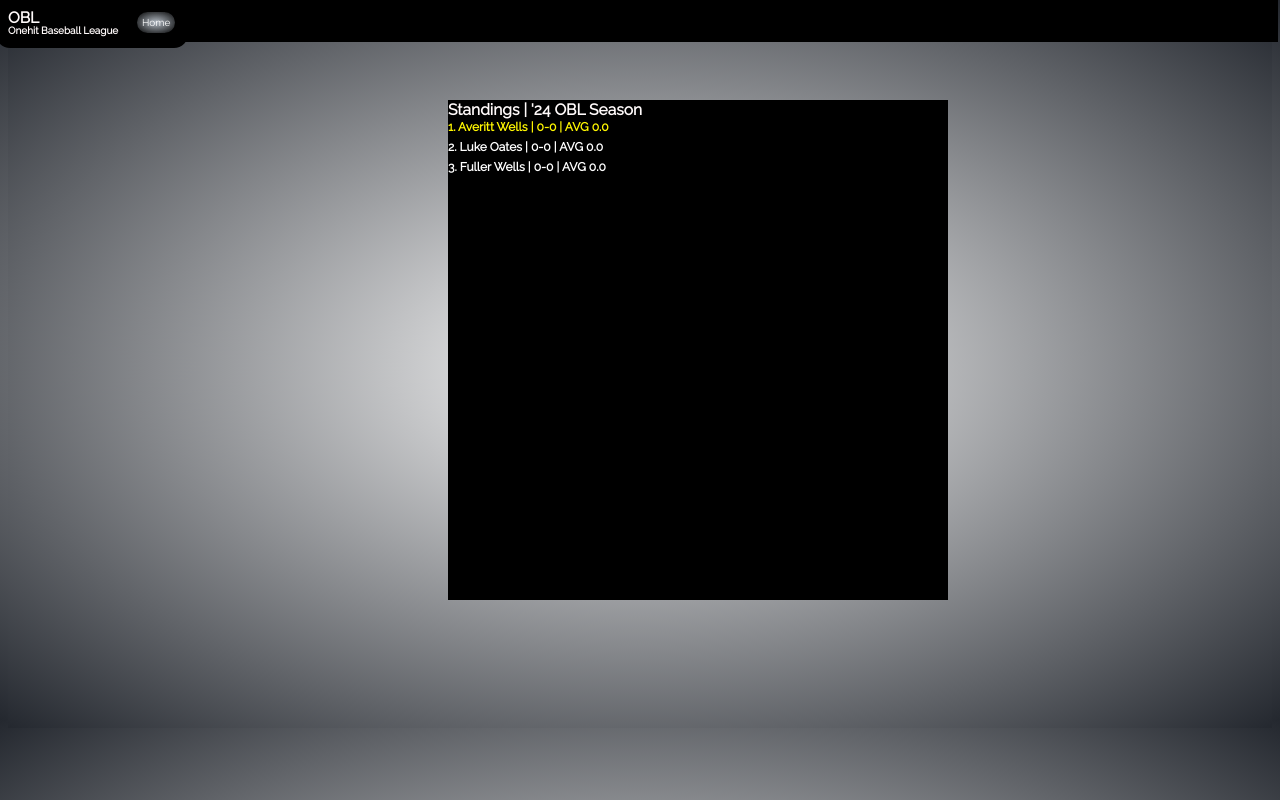
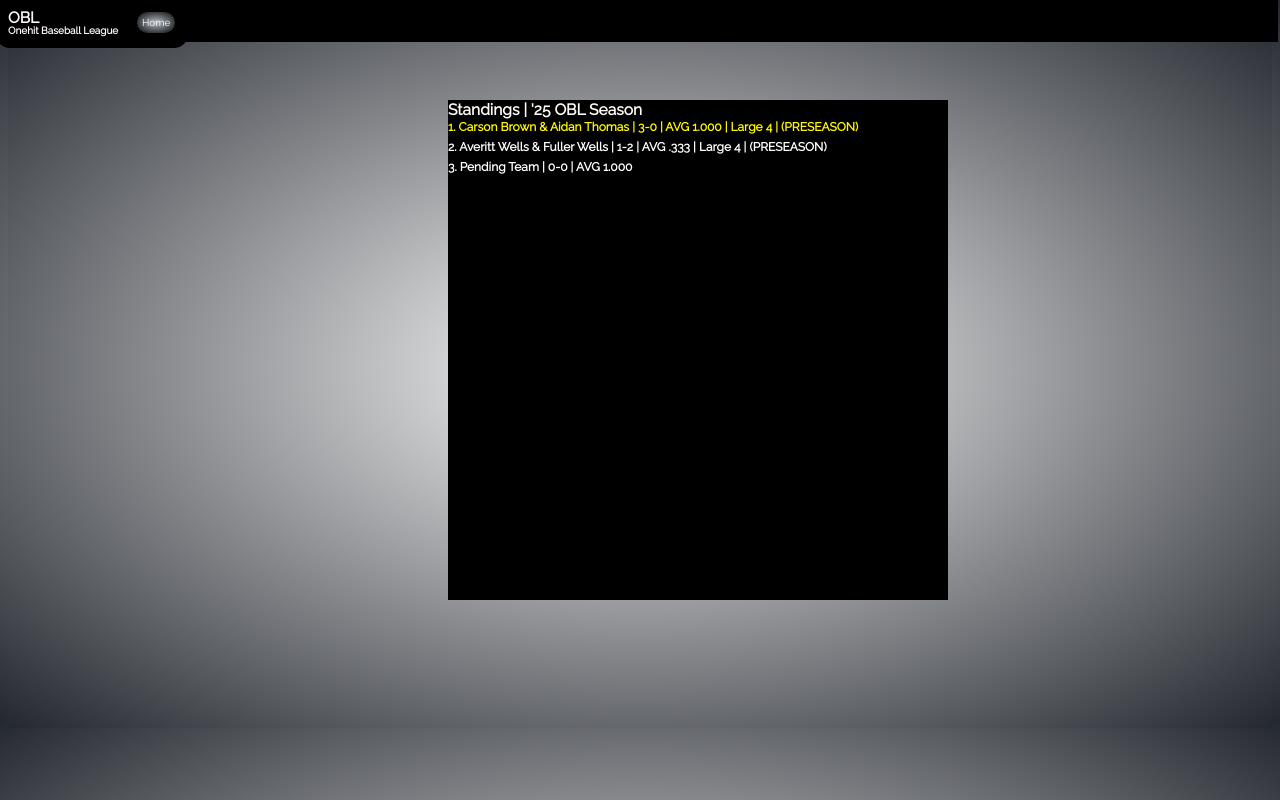
Before and after one commit to Intechill/OBLWebsite, a plain HTML site: page standings/index.html in a window 1280 px wide. Drawn offline with Linux system fonts and the light colour scheme; animation ran at ten frames a second.

Commit message:
Update index.html

```diff
--- a/standings/index.html
+++ b/standings/index.html
@@ -64,19 +64,19 @@
   </p>
 
   <p class="StandingsTeller">
-    <strong>Standings | '24 OBL Season</strong>
+    <strong>Standings | '25 OBL Season</strong>
   </p>
 
   <p class="AverittWellsStats">
-    <strong>1. Averitt Wells | 0-0 | AVG 0.0</strong>
+    <strong>1. Carson Brown & Aidan Thomas | 3-0 | AVG 1.000 | Large 4 | (PRESEASON)</strong>
   </p>
 
   <p class="LukeOatesStats">
-    <strong>2. Luke Oates | 0-0 | AVG 0.0</strong>
+    <strong>2. Averitt Wells & Fuller Wells | 1-2 | AVG .333 | Large 4 | (PRESEASON)</strong>
   </p>
 
   <p class="FullerWellsStats">
-    <strong>3. Fuller Wells | 0-0 | AVG 0.0</strong>
+    <strong>3. Pending Team | 0-0 | AVG 1.000</strong>
   </p>
 
   <p class="SecondEle">
```
